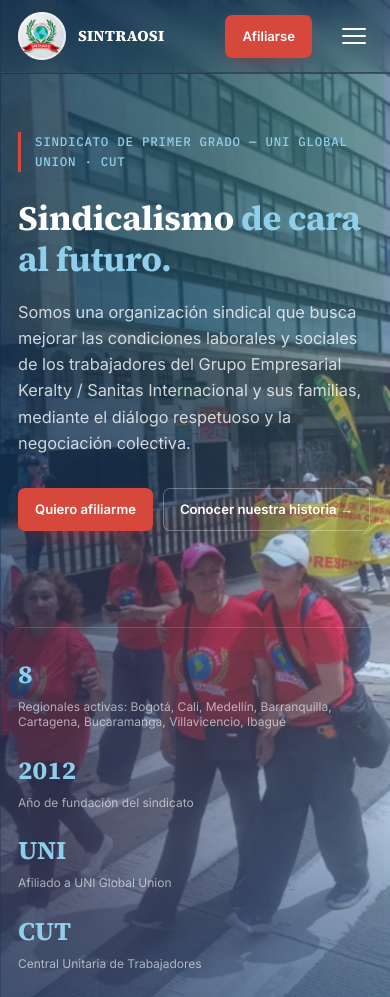
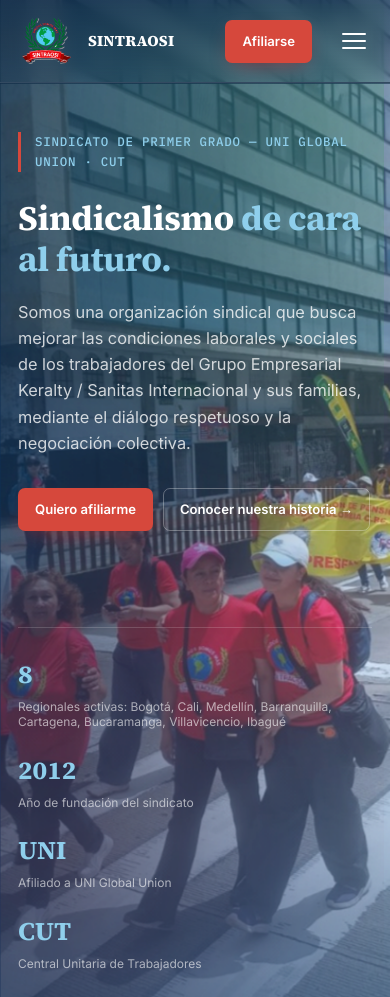
Before and after one commit to 01Akua/sintraosi-web, a plain HTML site: page index.html in a window 390 px wide. Shown: the top 997 px of the page. Drawn offline with Linux system fonts and the light colour scheme; no server answers.

Commit message:
Quita el contorno blanco circular del logo del header y lo agranda (64px -> 84px)

```diff
--- a/assets/styles.css
+++ b/assets/styles.css
@@ -225,7 +225,8 @@ header.scrolled{
   max-width:1180px; margin:0 auto;
 }
 .brand{display:flex; align-items:center; gap:12px; flex-shrink:0;}
-.brand .sello{width:64px; height:64px;}
+.brand .sello{width:84px; height:84px; background:none; box-shadow:none;}
+.brand .sello img{width:100%; height:100%;}
 .brand-name{font-family:'Source Serif 4'; font-weight:800; font-size:1.05rem; letter-spacing:0.01em;}
 .brand-sub{font-size:0.66rem; color:rgba(255,255,255,0.55); letter-spacing:0.02em; white-space:nowrap;}
 nav.links{display:flex; gap:24px; align-items:center;}
@@ -783,7 +784,7 @@ footer{background:var(--navy-950); color:rgba(255,255,255,0.7); padding:52px 0 2
   .wrap{padding:0 18px;}
   .nav{padding:12px 18px; gap:10px;}
   .brand-sub{display:none;}
-  .brand .sello{width:48px; height:48px;}
+  .brand .sello{width:58px; height:58px;}
   .aliado-logo{width:104px; height:68px; padding:10px;}
   .aliado-logo img{max-height:32px;}
   .aliados-label{font-size:0.6rem; gap:10px; max-width:100%;}
```
